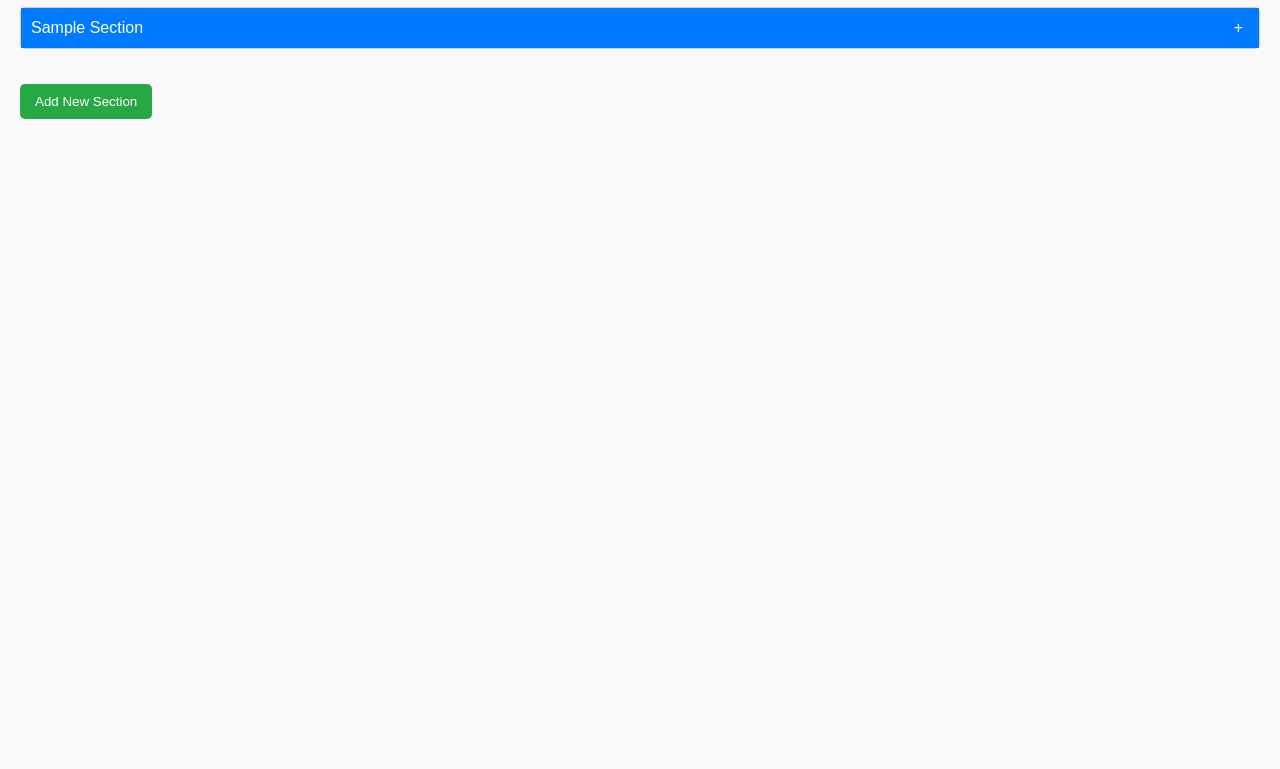
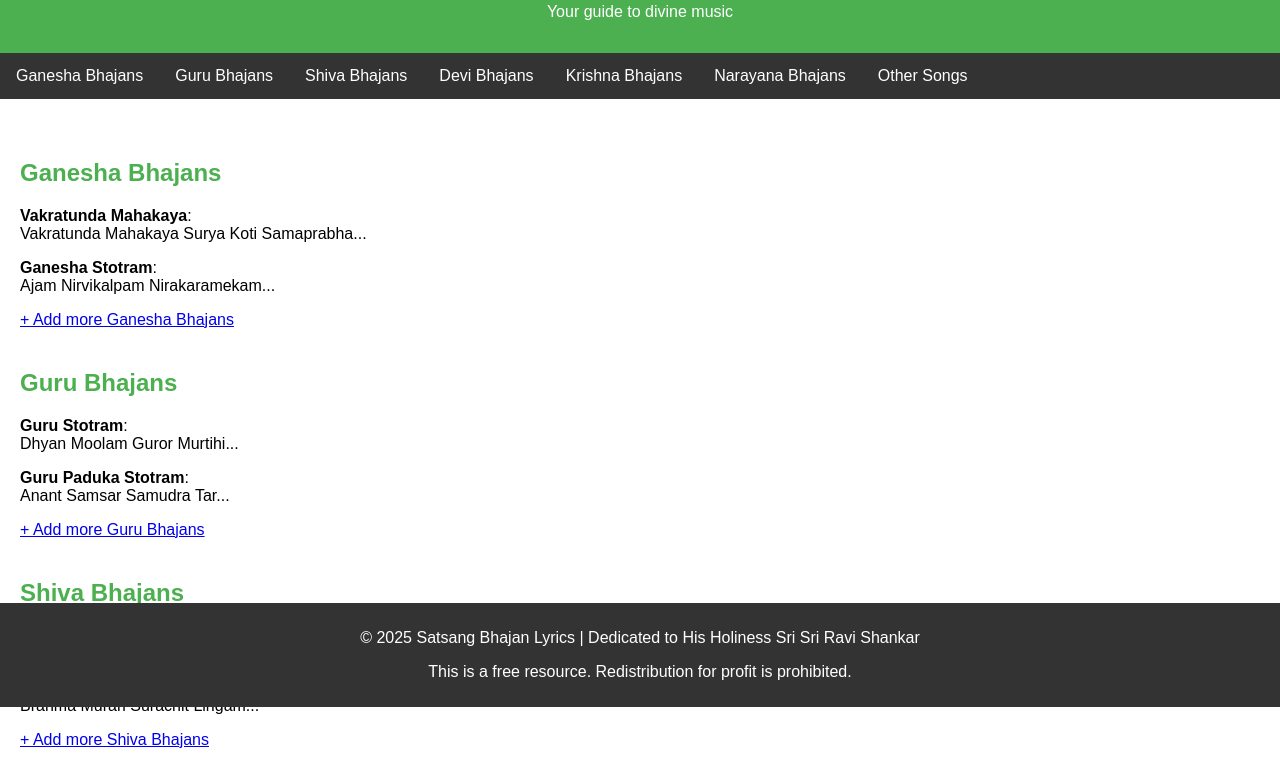
Before and after one commit to axysrma/satsang, a plain HTML site: page index.html in a window 1280 px wide. Shown: the part 93-862 px from the top of the page. Before the commit the page ends 800 px from the top, so only its background shows below. Drawn offline with Linux system fonts and the light colour scheme.

Commit message:
index.html

```diff
--- a/index.html
+++ b/index.html
@@ -3,100 +3,89 @@
 <head>
     <meta charset="UTF-8">
     <meta name="viewport" content="width=device-width, initial-scale=1.0">
-    <title>Interactive Website</title>
+    <title>Satsang Bhajan Lyrics</title>
     <style>
         body {
             font-family: Arial, sans-serif;
             margin: 0;
+            padding: 0;
+        }
+        header {
+            background-color: #4CAF50;
+            color: white;
+            padding: 1em 0;
+            text-align: center;
+        }
+        nav {
+            background-color: #333;
+            overflow: hidden;
+        }
+        nav a {
+            float: left;
+            display: block;
+            color: white;
+            text-align: center;
+            padding: 14px 16px;
+            text-decoration: none;
+        }
+        nav a:hover {
+            background-color: #ddd;
+            color: black;
+        }
+        .container {
             padding: 20px;
-            background-color: #f9f9f9;
         }
-        .section {
-            margin-bottom: 15px;
-            border: 1px solid #ccc;
-            border-radius: 5px;
-            background: #fff;
+        .section-title {
+            margin-top: 40px;
+            color: #4CAF50;
         }
-        .section-header {
-            padding: 10px;
-            background-color: #007BFF;
+        footer {
+            background-color: #333;
             color: white;
-            cursor: pointer;
-            display: flex;
-            justify-content: space-between;
-            align-items: center;
-        }
-        .section-content {
-            display: none;
-            padding: 10px;
-        }
-        .toggle-button {
-            background: none;
-            border: none;
-            color: white;
-            font-size: 16px;
-            cursor: pointer;
-        }
-        #add-section {
-            margin-top: 20px;
-            padding: 10px 15px;
-            background-color: #28a745;
-            color: white;
-            border: none;
-            border-radius: 5px;
-            cursor: pointer;
+            text-align: center;
+            padding: 10px 0;
+            position: fixed;
+            width: 100%;
+            bottom: 0;
         }
     </style>
 </head>
 <body>
-    <h1>Interactive Website</h1>
-    <div id="sections-container">
-        <!-- Sections will be dynamically added here -->
-        <div class="section">
-            <div class="section-header">
-                <span>Sample Section</span>
-                <button class="toggle-button">+</button>
-            </div>
-            <div class="section-content">
-                <p>This is a sample section content.</p>
-            </div>
-        </div>
+    <header>
+        <h1>Satsang Bhajan Lyrics</h1>
+        <p>Your guide to divine music</p>
+    </header>
+    <nav>
+        <a href="#ganesha">Ganesha Bhajans</a>
+        <a href="#guru">Guru Bhajans</a>
+        <a href="#shiva">Shiva Bhajans</a>
+        <a href="#devi">Devi Bhajans</a>
+        <a href="#krishna">Krishna Bhajans</a>
+        <a href="#narayana">Narayana Bhajans</a>
+        <a href="#others">Other Songs</a>
+    </nav>
+    <div class="container">
+        <h2 id="ganesha" class="section-title">Ganesha Bhajans</h2>
+        <p><b>Vakratunda Mahakaya</b>: <br> Vakratunda Mahakaya Surya Koti Samaprabha...</p>
+        <p><b>Ganesha Stotram</b>: <br> Ajam Nirvikalpam Nirakaramekam...</p>
+        <a href="add-page.html">+ Add more Ganesha Bhajans</a>
+
+        <h2 id="guru" class="section-title">Guru Bhajans</h2>
+        <p><b>Guru Stotram</b>: <br> Dhyan Moolam Guror Murtihi...</p>
+        <p><b>Guru Paduka Stotram</b>: <br> Anant Samsar Samudra Tar...</p>
+        <a href="add-page.html">+ Add more Guru Bhajans</a>
+
+        <h2 id="shiva" class="section-title">Shiva Bhajans</h2>
+        <p><b>Shivoham</b>: <br> Shivoham Shivoham Shiva Swaroopoham...</p>
+        <p><b>Lingashtakam</b>: <br> Brahma Murari Surachit Lingam...</p>
+        <a href="add-page.html">+ Add more Shiva Bhajans</a>
+
+        <!-- Repeat similar sections for Devi, Krishna, Narayana, and Others -->
+
     </div>
-    <button id="add-section">Add New Section</button>
-
-    <script>
-        document.addEventListener('DOMContentLoaded', function() {
-            const sectionsContainer = document.getElementById('sections-container');
-            const addSectionButton = document.getElementById('add-section');
-
-            // Toggle content visibility
-            sectionsContainer.addEventListener('click', function(event) {
-                if (event.target.classList.contains('toggle-button')) {
-                    const content = event.target.parentElement.nextElementSibling;
-                    const isVisible = content.style.display === 'block';
-                    content.style.display = isVisible ? 'none' : 'block';
-                    event.target.textContent = isVisible ? '+' : '-';
-                }
-            });
-
-            // Add new section
-            addSectionButton.addEventListener('click', function() {
-                const newSection = document.createElement('div');
-                newSection.className = 'section';
-
-                newSection.innerHTML = `
-                    <div class="section-header">
-                        <span>New Section</span>
-                        <button class="toggle-button">+</button>
-                    </div>
-                    <div class="section-content">
-                        <p>Content for the new section.</p>
-                    </div>
-                `;
-
-                sectionsContainer.appendChild(newSection);
-            });
-        });
-    </script>
+    <footer>
+        <p>© 2025 Satsang Bhajan Lyrics | Dedicated to His Holiness Sri Sri Ravi Shankar</p>
+        <p>This is a free resource. Redistribution for profit is prohibited.</p>
+    </footer>
 </body>
 </html>
```
